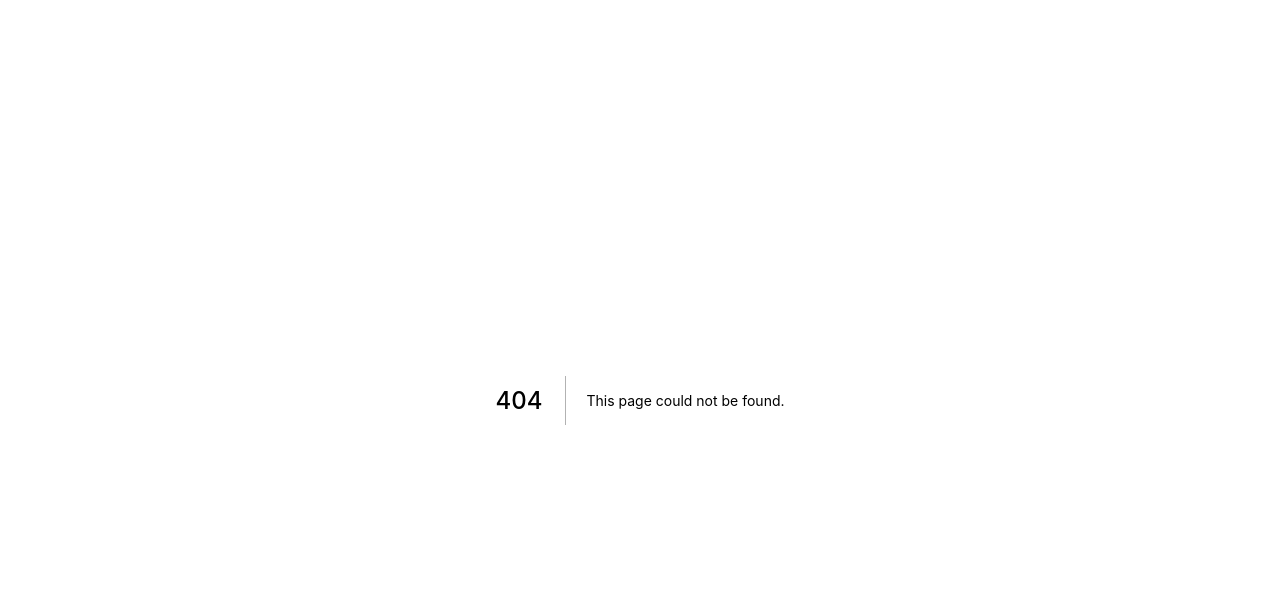
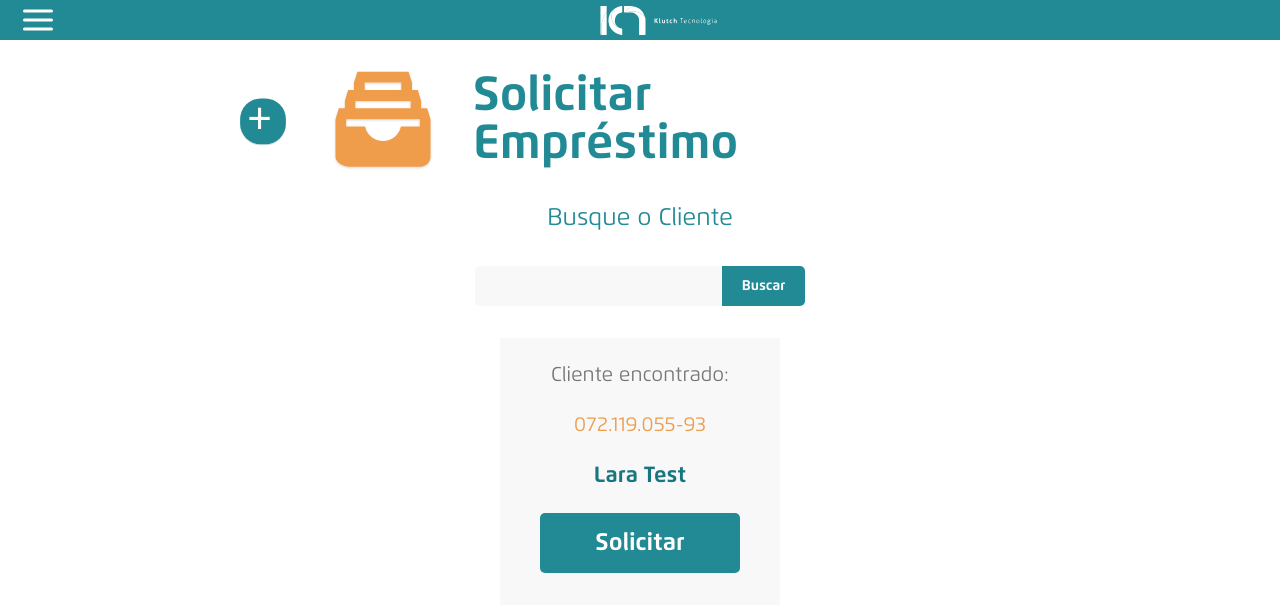
Before and after one commit to viniciusperrone/Klutch-Tech, a Next.js app in the folder frontend/: page /apply-for-loan in a window 1280 px wide. Before the commit this address had no page. Shown: the top 612 px of the page. Built offline with nearby package versions, Linux system fonts and the light colour scheme.

Commit message:
style: added loan request page

```diff
--- a/frontend/src/components/Buttton.tsx
+++ b/frontend/src/components/Buttton.tsx
@@ -1,10 +1,15 @@
-type ButtonProps = {
+import { ButtonHTMLAttributes, HTMLProps } from 'react';
+
+interface ButtonProps extends React.ButtonHTMLAttributes<HTMLButtonElement> {
   title: string;
-};
+}
 
-export function Button({ title }: ButtonProps) {
+export function Button({ title, ...rest }: ButtonProps) {
   return (
-    <button className="px-10 py-4 bg-orange-400 rounded-[5px] text-[20px] font-flexoBold text-gray-200 leading-[24px] hover:opacity-80 transition">
+    <button
+      className="px-10 py-4 bg-orange-400 rounded-[5px] text-[20px] font-flexoBold text-gray-200 leading-[24px] hover:opacity-80 transition"
+      {...rest}
+    >
       {title}
     </button>
   );
--- a/frontend/src/components/Footer.tsx
+++ b/frontend/src/components/Footer.tsx
@@ -1,6 +1,8 @@
+import Link from 'next/link';
 import { Button } from './Buttton';
 
 export function Footer() {
+  function handleAdvance() {}
   return (
     <footer className="w-full h-[86px] bg-blue-400 fixed bottom-0 flex flex-row justify-center items-center gap-[45px]">
       <p className="text-[24px] font-flexoBold text-white">
@@ -10,7 +12,9 @@ export function Footer() {
       <p className="text-[24px] font-flexoBold text-white">
         Valor da Parcela: R$1.115,00
       </p>
-      <Button title="Avançar" />
+      <Link href={'apply-for-loan'}>
+        <Button title="Avançar" onClick={handleAdvance} />
+      </Link>
     </footer>
   );
 }
--- /dev/null
+++ b/frontend/src/pages/apply-for-loan.tsx
@@ -0,0 +1,56 @@
+import Image from 'next/image';
+import { Header } from '../components/Header';
+
+import FillingSvg from '../assets/icons/filling-orange.svg';
+import PlusSvg from '../assets/icons/plus.svg';
+
+export default function ApplyForLoan() {
+  return (
+    <div>
+      <Header />
+      <div className="flex-1 pt-[30px]">
+        <div className="flex w-full pl-[18.2vw] items-center gap-10">
+          <span>
+            <Image src={PlusSvg} width={60} height={60} />
+          </span>
+          <Image src={FillingSvg} width={100} height={100} />
+          <strong className="text-[48px] text-blue-400 font-flexoBold leading-[48px]">
+            Solicitar
+            <br /> Empréstimo
+          </strong>
+        </div>
+
+        <main className="flex-1 pt-8 flex flex-col gap-8 items-center">
+          <h2 className="text-2xl font-flexoRegular text-blue-400">
+            Busque o Cliente
+          </h2>
+
+          <div className="flex flex-row">
+            <input
+              className="h-10 bg-gray-200 rounded-l-[5px] pl-4"
+              type="text"
+            />
+            <button className="px-5 h-10 bg-blue-400 rounded-r-[5px] text-[14px] font-flexoBold text-white hover:opacity-80">
+              Buscar
+            </button>
+          </div>
+
+          <div className="px-10 pt-[22px] pb-8 flex flex-col gap-5 items-center bg-gray-200">
+            <h2 className="text-[20px] font-flexoRegular text-gray-900">
+              Cliente encontrado:
+            </h2>
+            <h2 className="text-[20px] font-flexoRegular text-orange-400">
+              072.119.055-93
+            </h2>
+            <h2 className="text-[22px] font-flexoBold text-blue-600">
+              Lara Test
+            </h2>
+            <button className="w-[200px] h-[60px] bg-blue-400 rounded-[5px] text-[24px] font-flexoBold text-white hover:opacity-80">
+              Solicitar
+            </button>
+          </div>
+        </main>
+      </div>
+    </div>
+  );
+}
```
